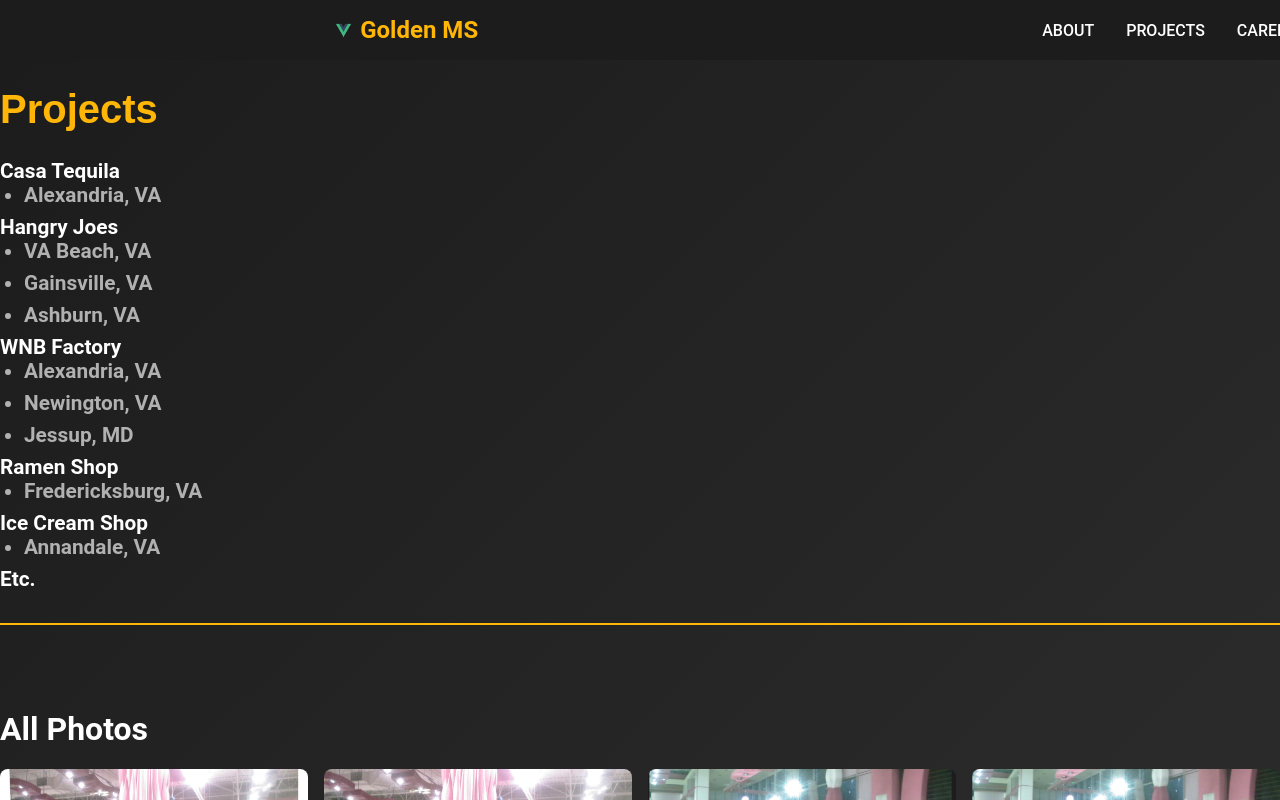
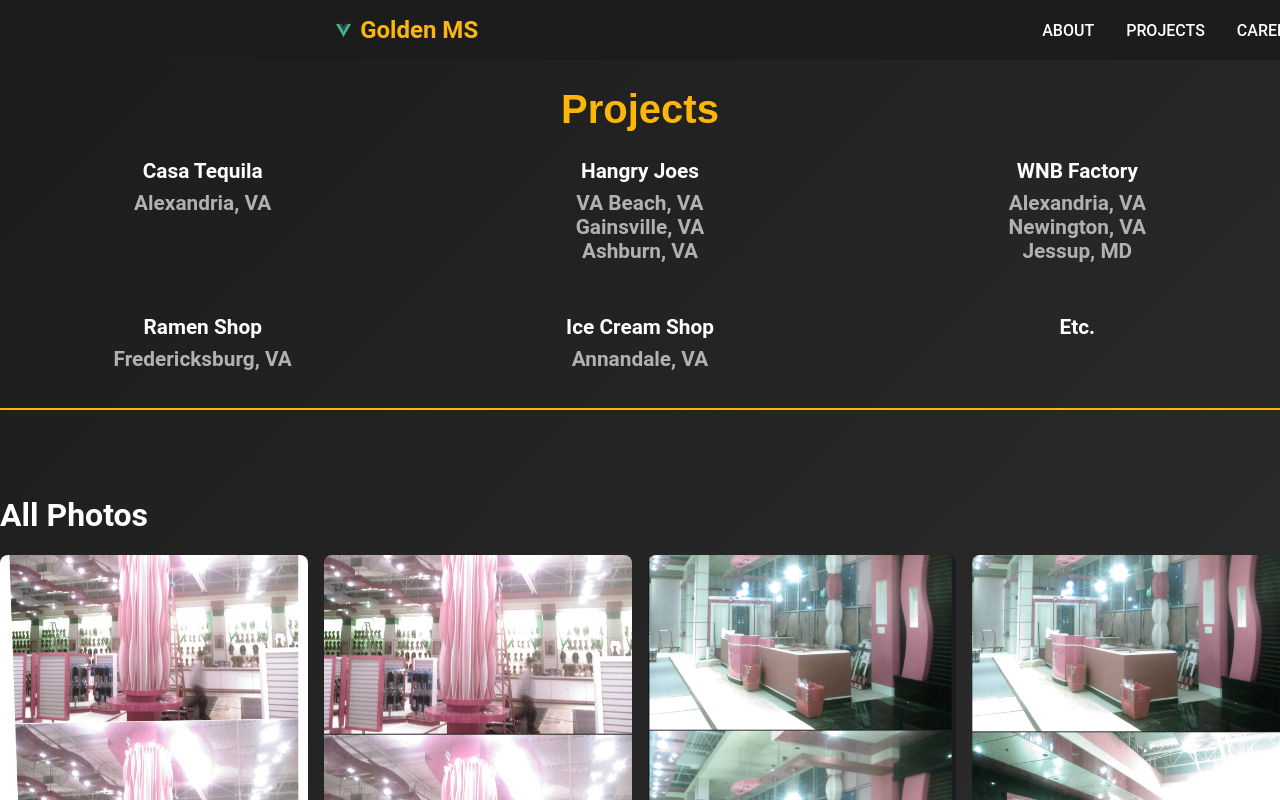
Before and after one commit to aaronmpark/interior-design-portfolio, a Vue app: page /projects in a window 1280 px wide. Shown: the top 800 px of the page. Built offline with nearby package versions, Linux system fonts and the light colour scheme.

Commit message:
betterr spacing

```diff
--- a/src/components/Projects.vue
+++ b/src/components/Projects.vue
@@ -3,45 +3,45 @@
         <Navbar />
         <div class="project-list">
             <h1>Projects</h1>
-            <ul>
-                <li>
-                    Casa Tequila
+            <div class="project-grid">
+                <div class="project-item">
+                    <a href="https://www.casatequilarestaurant.com/" class="project-link" target="_blank" rel="noopener noreferrer">Casa Tequila</a>
                     <ul>
                         <li class="location">Alexandria, VA</li>
                     </ul>
-                </li>
-                <li>
-                    Hangry Joes
+                </div>
+                <div class="project-item">
+                    <a href="https://hangryjoes.com/" class="project-link" target="_blank" rel="noopener noreferrer">Hangry Joes</a>
                     <ul>
                         <li class="location">VA Beach, VA</li>
                         <li class="location">Gainsville, VA</li>
                         <li class="location">Ashburn, VA</li>
                     </ul>
-                </li>
-                <li>
-                    WNB Factory
+                </div>
+                <div class="project-item">
+                    <a href="https://www.wnbfactory.com/" class="project-link" target="_blank" rel="noopener noreferrer">WNB Factory</a>
                     <ul>
                         <li class="location">Alexandria, VA</li>
                         <li class="location">Newington, VA</li>
                         <li class="location">Jessup, MD</li>
                     </ul>
-                </li>
-                <li>
-                    Ramen Shop
+                </div>
+                <div class="project-item">
+                    <a>Ramen Shop</a>
                     <ul>
                         <li class="location">Fredericksburg, VA</li>
                     </ul>
-                </li>
-                <li>
-                    Ice Cream Shop
+                </div>
+                <div class="project-item">
+                    <a>Ice Cream Shop</a>
                     <ul>
                         <li class="location">Annandale, VA</li>
                     </ul>
-                </li>
-                <li>
-                    Etc.
-                </li>
-            </ul>
+                </div>
+                <div class="project-item">
+                    <a>Etc.</a>
+                </div>
+            </div>
         </div>
         <div class="project-collage">
             <h1>All Photos</h1>
@@ -143,6 +143,7 @@
   border-bottom: 2px solid #FFB606;
   padding-bottom: 1rem;
   margin-bottom: 2rem;
+  text-align: center;
 }
 
 .project-list h1 {
@@ -151,32 +152,33 @@
   color: #FFB606;
 }
 
-.project-list ul {
-  list-style: none;
-  padding: 0;
+.project-grid {
+  display: grid;
+  grid-template-columns: repeat(3, 1fr);
+  gap: 2rem;
+  justify-items: center;
 }
 
-.project-list ul ul {
-  list-style: disc;
-  padding-left: 1.5rem;
-}
-
-.project-list li {
+.project-item {
   font-family: 'Roboto', sans-serif;
   font-size: 1.3rem;
-  margin-bottom: 0.5rem;
-  transition: color 0.3s;
   color: white;
   font-weight: bold;
 }
 
-.project-list li:hover {
-  color: #FFB606;
-  cursor: pointer;
+.project-item ul {
+  list-style: none;
+  padding: 0;
+  margin-top: 0.5rem;
 }
 
-.project-list .location {
-    color:  #b2b1b1;
+.project-item .location {
+  color: #b2b1b1;
+}
+
+.project-link {
+  text-decoration: none;
+  color: inherit;
 }
 
 .project-collage {
@@ -200,7 +202,6 @@
   cursor: pointer;
   border-radius: 8px;
   transition: transform 0.2s, box-shadow 0.2s;
-  animation: fadeIn 0.5s ease-in-out;
 }
 
 .collage-image:hover {
@@ -208,16 +209,6 @@
   box-shadow: 0 4px 8px rgba(0, 0, 0, 0.2);
 }
 
-@keyframes fadeIn {
-  from {
-    opacity: 0;
-    transform: scale(0.9);
-  }
-  to {
-    opacity: 1;
-    transform: scale(1);
-  }
-}
 
 .gallery-popup {
   position: fixed;
@@ -296,4 +287,12 @@
 .thumbnail-image.active-thumbnail {
   border-color: #FFB606;
 }
+
+
+
+.project-list li a.project-link {
+  text-decoration: none; /* Remove underline */
+  color: inherit;
+}
+
 </style>
```
